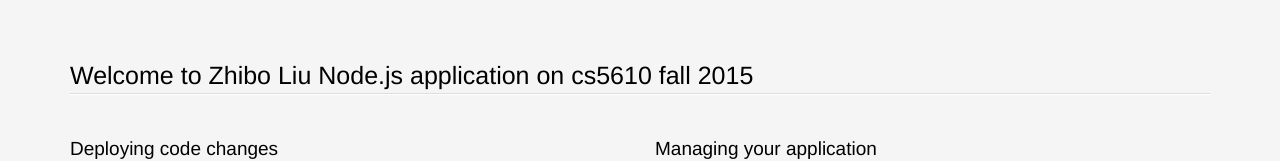
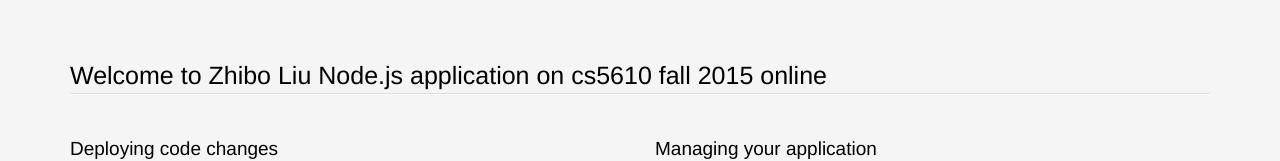
Before and after one commit to zhibolau/github, a website: page index.html in a window 1280 px wide. Shown: the top 161 px of the page. Drawn offline with Linux system fonts and the light colour scheme.

Commit message:
changed index a little bit

```diff
--- a/index.html
+++ b/index.html
@@ -207,7 +207,7 @@ line-height: 1.4;
 <body>
 <section class='container'>
           <hgroup>
-            <h1>Welcome to Zhibo Liu Node.js application on cs5610 fall 2015</h1>
+            <h1>Welcome to Zhibo Liu Node.js application on cs5610 fall 2015 online</h1>
           </hgroup>
 
 
```
